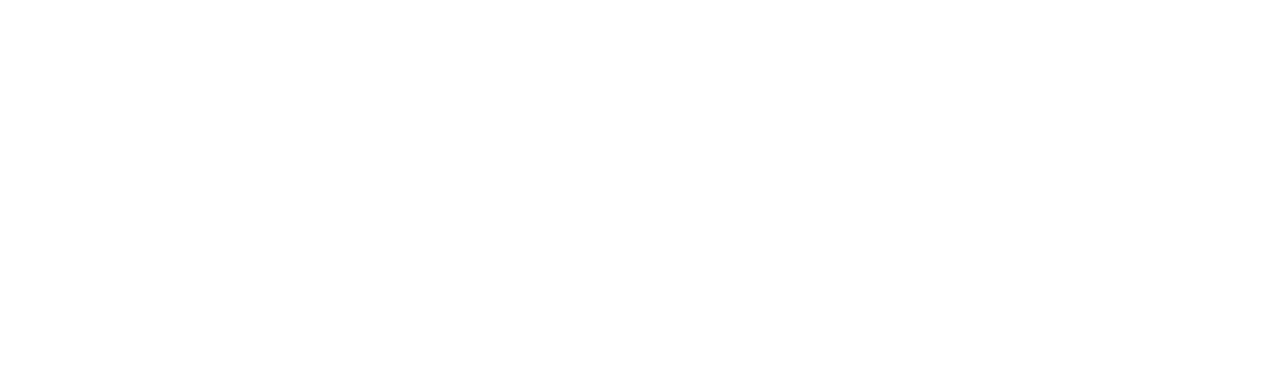
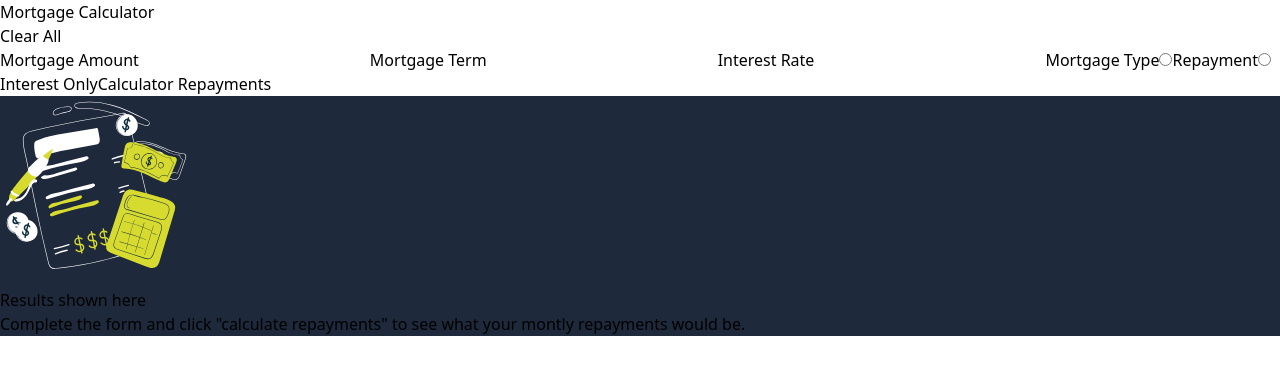
Before and after one commit to Raven-Ir/fem-mortgage-repayment-calculator, a Gatsby site: page / in a window 1280 px wide. Built offline with nearby package versions, Linux system fonts and the light colour scheme; Gatsby itself is replaced by a stand-in of ours.

Commit message:
Commit 002 - Skeleton no style
Added all the info that needs to be on screen. No styling or any functions are completed yet.

```diff
--- a/gatsby-config.js
+++ b/gatsby-config.js
@@ -12,6 +12,14 @@
       options: {
         "icon": "src/images/favicon-32x32.png"
       }
+    },
+    {
+      resolve: 'gatsby-plugin-react-svg',
+      options: {
+        rule: {
+          include: /images/
+        }
+      }
     }
   ]
 };
--- a/package.json
+++ b/package.json
@@ -19,6 +19,7 @@
     "gatsby": "^5.13.5",
     "gatsby-plugin-manifest": "^5.13.1",
     "gatsby-plugin-postcss": "^6.13.1",
+    "gatsby-plugin-react-svg": "^3.3.0",
     "postcss": "^8.4.41",
     "react": "^18.2.0",
     "react-dom": "^18.2.0",
--- /dev/null
+++ b/src/components/General.jsx
@@ -0,0 +1,16 @@
+import React from 'react'
+import EmptyPicture from '../images/illustration-empty.svg'
+
+const General = () => {
+  return (
+    <div className='bg-slate-800'>
+        <EmptyPicture />
+        <p>Results shown here</p>
+        <p>Complete the form and click "calculate repayments" to see what
+          your montly repayments would be.
+        </p>
+    </div>
+  )
+}
+
+export default General
--- /dev/null
+++ b/src/components/Results.jsx
@@ -0,0 +1,22 @@
+import React from 'react'
+
+const Results = ( { repayment_result } ) => {
+  return (
+    <div>
+        <p>Your results</p>
+        <p>Your results are shown below based on the information you provided.
+            To adjust the results, edit the form and click "calculate repayments"
+            again.
+        </p>
+        <div>
+            <p>Your monthly repayments</p>
+            <p>{repayment_result.monthly}</p>
+            <line />
+            <p>Total you'll repay over the term</p>
+            <p>{repayment_result.total}</p>
+        </div>
+    </div>
+  )
+}
+
+export default Results
--- a/src/pages/index.js
+++ b/src/pages/index.js
@@ -1,10 +1,41 @@
 import * as React from "react"
+import General from '../components/General'
 
 const IndexPage = () => {
   return (
-    <main>
-       <h1></h1>
-    </main>
+    <>
+      <div className="">
+        <div>
+          <h1>Mortgage Calculator</h1>
+          <button>Clear All</button>
+
+          <form>
+            <label>Mortgage Amount</label>
+            <input type="text"></input>
+
+            <label>Mortgage Term</label>
+            <input type="number"></input>
+
+            <label>Interest Rate</label>
+            <input type="number"></input>
+
+            <label>Mortgage Type</label>
+
+            <input type="radio" id="repayment" name="mortgate-type" value="repayment" />
+            <label>Repayment</label>
+            <input type="radio" id="interest" name="mortgate-type" value="interest-only" />
+            <label>Interest Only</label>
+
+            <button type="sumbit">Calculator Repayments</button>
+          </form>
+
+        </div>
+        <div>
+          <General />
+        </div>
+      </div>
+
+    </>
   )
 }
 
```
Also changed, not shown: src/images/illustration-empty.svg (added), 1 other file.
